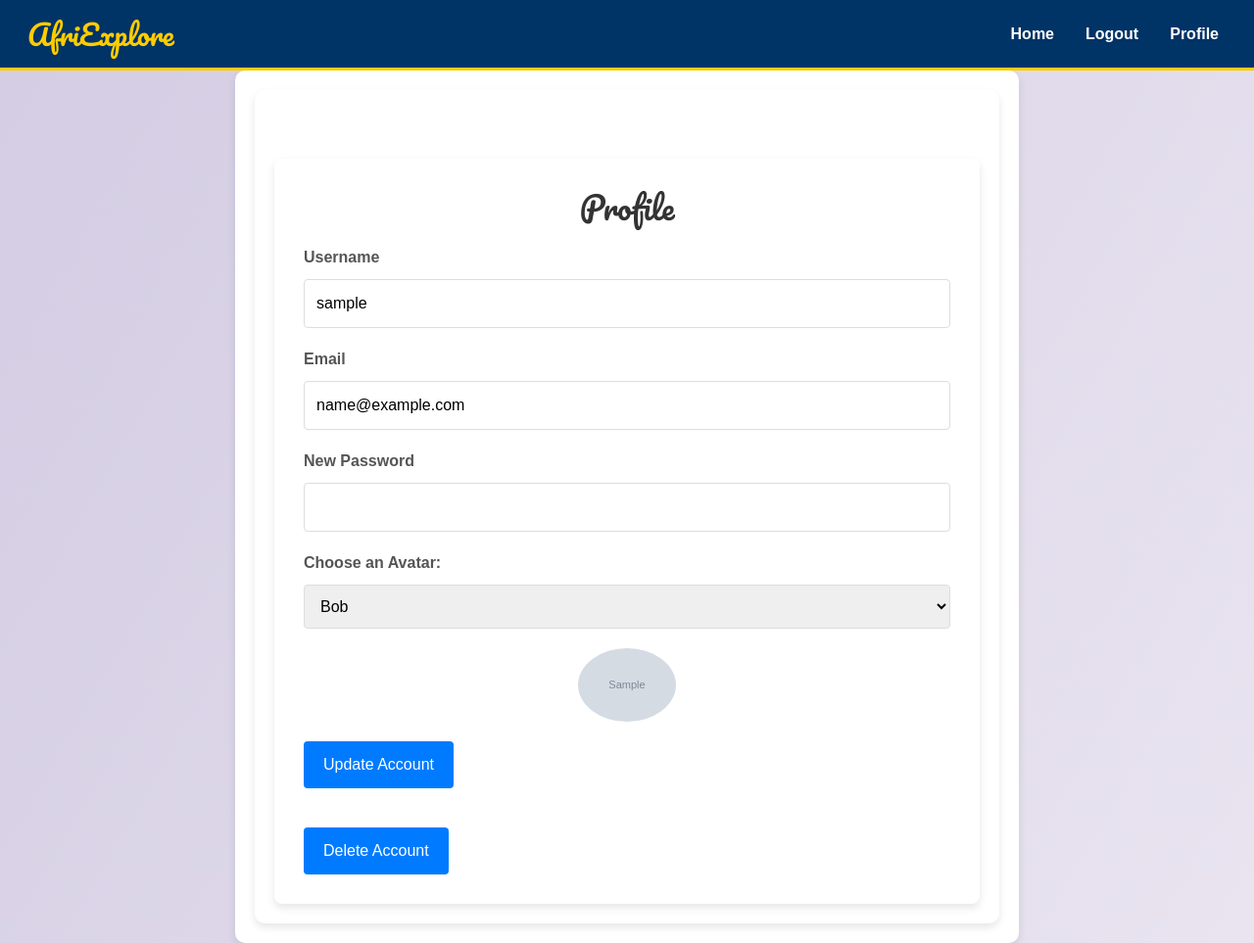
After one commit to Rugwiroparfait/Afri-explore-web-app, a Flask app: page /dashboard in a window 1280 px wide. The commit adds this page. Shown: the whole page at 98% size. Run offline with Flask 3, Linux system fonts and the light colour scheme; a user stored in the database is signed in; tables that the repository leaves empty hold one stand-in row (values such as "Sample post"); grey boxes marked "Sample" are stand-in pictures; some libraries are stand-ins or nearby versions.

Commit message:
removing unneceesary files

```diff
--- a/website/auth.py
+++ b/website/auth.py
@@ -75,7 +75,8 @@ def sign_up():
         elif not re.match(email_regex, email):
             flash('Email is not valid', category='error')
         else:
-            avatar_url = f'https://avatars.dicebear.com/api/initials/{username}.svg'
+            avatar_seed = random.choice(['Bob', 'Ginger', 'Charlie', 'Annie','Buster','Abby'])
+            avatar_url = f'https://api.dicebear.com/9.x/adventurer/svg?seed={avatar_seed}'
             new_user = User(email=email, username=username, password=generate_password_hash(password1, method='pbkdf2:sha256'), avatar_url=avatar_url)
             db.session.add(new_user)
             db.session.commit()
--- a/website/templates/base.html
+++ b/website/templates/base.html
@@ -112,9 +112,11 @@
               <!-- Links to different sections of the site -->
               <a class="nav-item nav-link" href="/home">Home</a>
               <a class="nav-item nav-link" href="/logout">Logout</a>
+              <a class="nav-link" href="{{ url_for('views.dashboard') }}">Profile</a>
             {% else %}
               <a class="nav-item nav-link" href="/sign-up">Sign Up</a>
               <a class="nav-item nav-link" href="/login">Login</a>
+
             {% endif %}
           </div>
         </div>
--- /dev/null
+++ b/website/templates/dashboard.html
@@ -0,0 +1,126 @@
+{% extends "base.html" %}
+{% block title %}Dashboard{% endblock %}
+{% block content %}
+<link href="https://fonts.googleapis.com/css2?family=Pacifico&display=swap" rel="stylesheet">
+<style>
+    body {
+        background: linear-gradient(120deg, #d3cce3 0%, #e9e4f0 100%);
+        color: #333;
+        font-family: 'Arial', sans-serif;
+    }
+    .container {
+        max-width: 800px;
+        margin: auto;
+        padding: 20px;
+    }
+    .dashboard-card {
+        background: #ffffff;
+        box-shadow: 0 4px 8px rgba(0, 0, 0, 0.1);
+        border-radius: 8px;
+        padding: 30px;
+        margin-top: 50px;
+    }
+    .dashboard-card h2 {
+        font-family: 'Pacifico', cursive;
+        text-align: center;
+        color: #333;
+        margin-bottom: 20px;
+    }
+    .dashboard-card form {
+        margin-top: 20px;
+    }
+    .dashboard-card .form-group {
+        margin-bottom: 20px;
+    }
+    .dashboard-card .form-group label {
+        display: block;
+        margin-bottom: 10px;
+        color: #555;
+        font-weight: bold;
+    }
+    .dashboard-card .form-group input,
+    .dashboard-card .form-group select {
+        width: 100%;
+        padding: 12px;
+        border: 1px solid #ddd;
+        border-radius: 4px;
+        font-size: 16px;
+    }
+    .dashboard-card form button {
+        background: #007bff;
+        color: #fff;
+        border: none;
+        padding: 12px 20px;
+        border-radius: 4px;
+        cursor: pointer;
+        transition: background 0.3s;
+        font-size: 16px;
+    }
+    .dashboard-card form button:hover {
+        background: #0056b3;
+    }
+    .delete-account-btn {
+        background: #dc3545;
+        margin-top: 20px;
+        font-size: 16px;
+    }
+    .delete-account-btn:hover {
+        background: #c82333;
+    }
+    .avatar-preview {
+        display: block;
+        max-width: 100px;
+        margin: 20px auto;
+        border-radius: 50%;
+    }
+</style>
+
+<div class="container">
+    <div class="dashboard-card">
+        <h2>Profile</h2>
+        <form method="POST" action="{{ url_for('views.dashboard') }}">
+            <div class="form-group">
+                <label for="username">Username</label>
+                <input type="text" id="username" name="username" value="{{ user.username }}">
+            </div>
+            <div class="form-group">
+                <label for="email">Email</label>
+                <input type="email" id="email" name="email" value="{{ user.email }}">
+            </div>
+            <div class="form-group">
+                <label for="password">New Password</label>
+                <input type="password" id="password" name="password">
+            </div>
+            <div class="form-group">
+                <label for="avatar">Choose an Avatar:</label>
+                <select id="avatar" name="avatar" onchange="updateAvatarPreview()">
+                    <option value="https://api.dicebear.com/9.x/adventurer/svg?seed=Bob" {% if user.avatar_url == 'https://api.dicebear.com/9.x/adventurer/svg?seed=Bob' %}selected{% endif %}>Bob</option>
+                    <option value="https://api.dicebear.com/9.x/adventurer/svg?seed=Ginger" {% if user.avatar_url == 'https://api.dicebear.com/9.x/adventurer/svg?seed=Ginger' %}selected{% endif %}>Ginger</option>
+                    <option value="https://api.dicebear.com/9.x/adventurer/svg?seed=Charlie" {% if user.avatar_url == 'https://api.dicebear.com/9.x/adventurer/svg?seed=Charlie' %}selected{% endif %}>Charlie</option>
+                    <option value="https://api.dicebear.com/9.x/avataaars/svg?seed=Annie" {% if user.avatar_url == 'https://api.dicebear.com/9.x/avataaars/svg?seed=Annie' %}selected{% endif %}>Annie</option>
+                    <option value="https://api.dicebear.com/9.x/avataaars/svg?seed=Buster" {% if user.avatar_url == 'https://api.dicebear.com/9.x/avataaars/svg?seed=Buster' %}selected{% endif %}>Buster</option>
+                    <option value="https://api.dicebear.com/9.x/avataaars/svg?seed=Buster" {% if user.avatar_url == 'https://api.dicebear.com/9.x/avataaars/svg?seed=Abby' %}selected{% endif %}>Abby</option>
+
+                </select>
+            </div>
+            <img id="avatar-preview" src="{{ user.avatar_url }}" alt="Avatar Preview" class="avatar-preview">
+            <button type="submit">Update Account</button>
+        </form>
+        <form method="POST" action="{{ url_for('views.delete_account') }}" onsubmit="return confirmDeleteAccount()">
+            <button type="submit" class="delete-account-btn">Delete Account</button>
+        </form>
+    </div>
+</div>
+
+<script>
+    function confirmDeleteAccount() {
+        return confirm('Are you sure you want to delete your account? This action cannot be undone.');
+    }
+
+    function updateAvatarPreview() {
+        const avatarSelect = document.getElementById('avatar');
+        const preview = document.getElementById('avatar-preview');
+        preview.src = avatarSelect.value;
+    }
+</script>
+{% endblock %}
--- a/website/views.py
+++ b/website/views.py
@@ -19,6 +19,63 @@ def home():
     # Query all posts from the database
     posts = Post.query.all()
     return render_template("home.html", user=current_user, posts=posts)
+
+@views.route("/dashboard", methods=['GET', 'POST'])
+@login_required
+def dashboard():
+    if request.method == 'POST':
+        new_username = request.form.get('username')
+        new_email = request.form.get('email')
+        new_password = request.form.get('password')
+        new_avatar = request.form.get('avatar')
+
+        if new_username:
+            current_user.username = new_username
+        if new_email:
+            current_user.email = new_email
+        if new_password:
+            current_user.password = generate_password_hash(new_password, method='sha256')
+        if new_avatar:
+            current_user.avatar_url = new_avatar
+
+        db.session.commit()
+        flash('Account updated successfully', category='success')
+
+    return render_template("dashboard.html", user=current_user)
+
+@views.route("/delete-account", methods=['POST'])
+@login_required
+def delete_account():
+    user = User.query.filter_by(id=current_user.id).first()
+    if user:
+        # Delete all posts, comments, and likes associated with the user
+        posts = Post.query.filter_by(author=user.id).all()
+        for post in posts:
+            comments = Comment.query.filter_by(post_id=post.id).all()
+            for comment in comments:
+                db.session.delete(comment)
+            likes = Like.query.filter_by(post_id=post.id).all()
+            for like in likes:
+                db.session.delete(like)
+            db.session.delete(post)
+
+        # Delete comments and likes that the user has made
+        comments = Comment.query.filter_by(author=user.id).all()
+        for comment in comments:
+            db.session.delete(comment)
+        likes = Like.query.filter_by(author=user.id).all()
+        for like in likes:
+            db.session.delete(like)
+
+        # Delete the user
+        db.session.delete(user)
+        db.session.commit()
+        logout_user()
+        flash('Account deleted successfully', category='success')
+        return redirect(url_for('auth.login'))
+
+    flash('Account deletion failed', category='error')
+    return redirect(url_for('views.dashboard'))
 
 
 @views.route("/make-post", methods=['GET', 'POST'])
```
Also changed, not shown: website/templates/static/js/base_scripts.js (deleted, +0 -7 lines), website/templates/styles/styles.css (deleted, +0 -56 lines).
